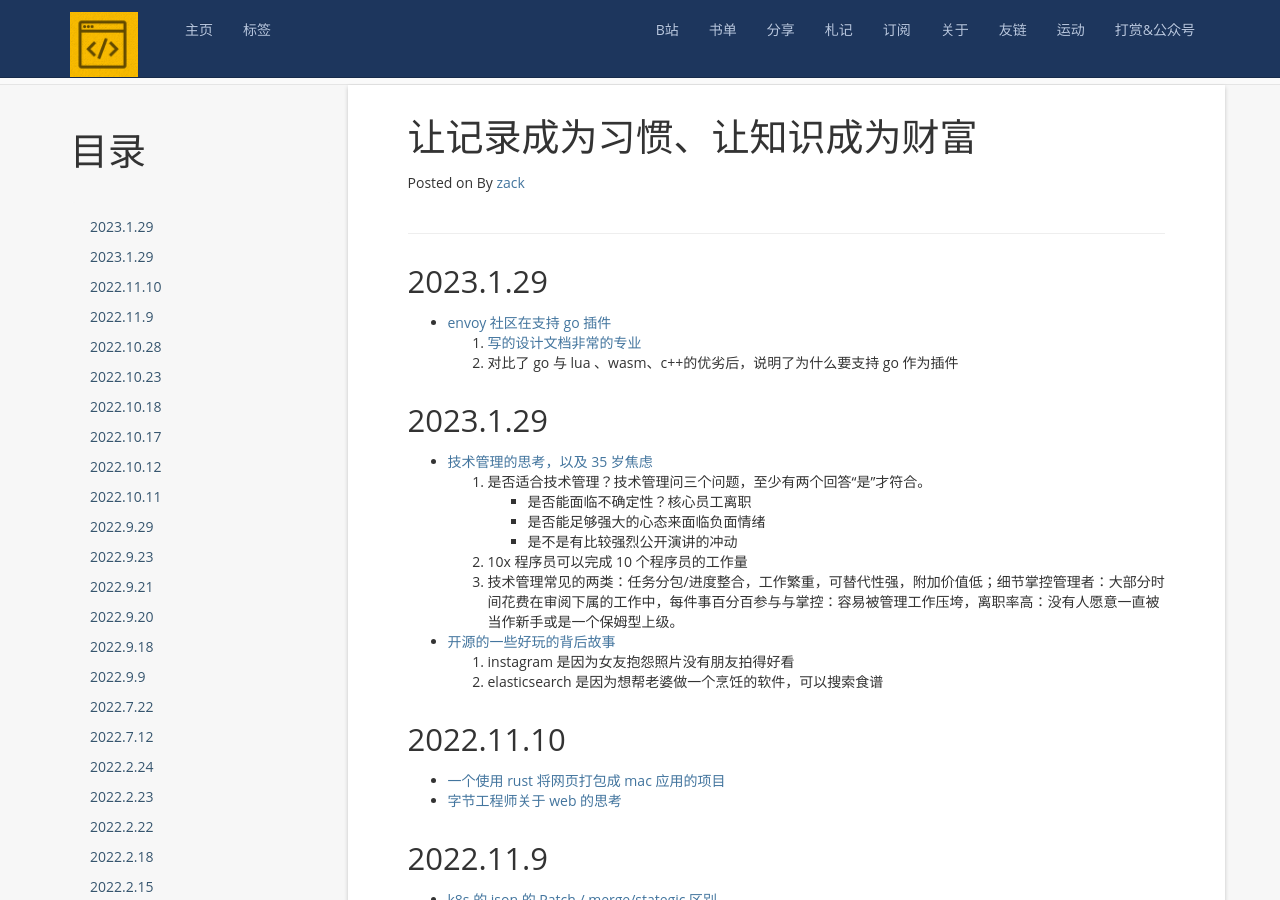
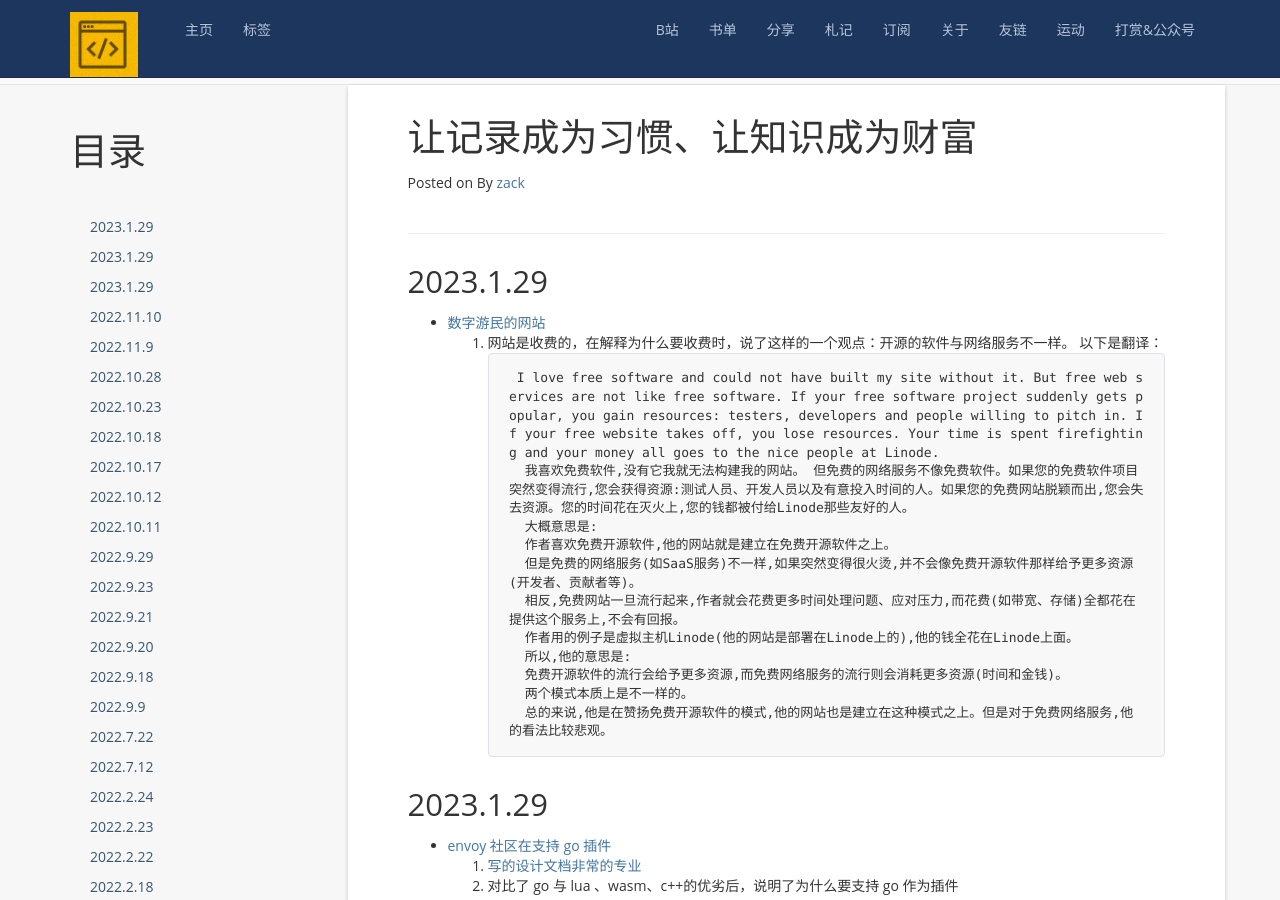
Before and after one commit to zackzhangkai/zackzhangkai.github.io, a Jekyll site: the page built from note.md, in a window 1280 px wide and 900 px high, scrolled down 202 px. Built offline with Jekyll 4.4.1, drawn with Linux system fonts in a browser that asks for light colours; nearby versions of some CDN libraries; a script that is not in the unit is left out; comment, search, counter and statistics services are not loaded.

Commit message:
add not
Signed-off-by: zackzhangkai <zhangkaiamm@gmail.com>

````diff
--- a/note.md
+++ b/note.md
@@ -8,6 +8,26 @@ permalink: /note/
 {:toc}
 
 ------------
+
+
+2023.1.29
+-----------
++ [数字游民的网站](https://nomadlist.com/buenos-aires)
+  1. 网站是收费的，在解释为什么要收费时，说了这样的一个观点：开源的软件与网络服务不一样。
+  以下是翻译：
+  ```
+   I love free software and could not have built my site without it. But free web services are not like free software. If your free software project suddenly gets popular, you gain resources: testers, developers and people willing to pitch in. If your free website takes off, you lose resources. Your time is spent firefighting and your money all goes to the nice people at Linode.
+    我喜欢免费软件,没有它我就无法构建我的网站。 但免费的网络服务不像免费软件。如果您的免费软件项目突然变得流行,您会获得资源:测试人员、开发人员以及有意投入时间的人。如果您的免费网站脱颖而出,您会失去资源。您的时间花在灭火上,您的钱都被付给Linode那些友好的人。
+    大概意思是:
+    作者喜欢免费开源软件,他的网站就是建立在免费开源软件之上。
+    但是免费的网络服务(如SaaS服务)不一样,如果突然变得很火烫,并不会像免费开源软件那样给予更多资源(开发者、贡献者等)。
+    相反,免费网站一旦流行起来,作者就会花费更多时间处理问题、应对压力,而花费(如带宽、存储)全都花在提供这个服务上,不会有回报。
+    作者用的例子是虚拟主机Linode(他的网站是部署在Linode上的),他的钱全花在Linode上面。
+    所以,他的意思是:
+    免费开源软件的流行会给予更多资源,而免费网络服务的流行则会消耗更多资源(时间和金钱)。
+    两个模式本质上是不一样的。
+    总的来说,他是在赞扬免费开源软件的模式,他的网站也是建立在这种模式之上。但是对于免费网络服务,他的看法比较悲观。
+    ```
 
 2023.1.29
 -----------
````
